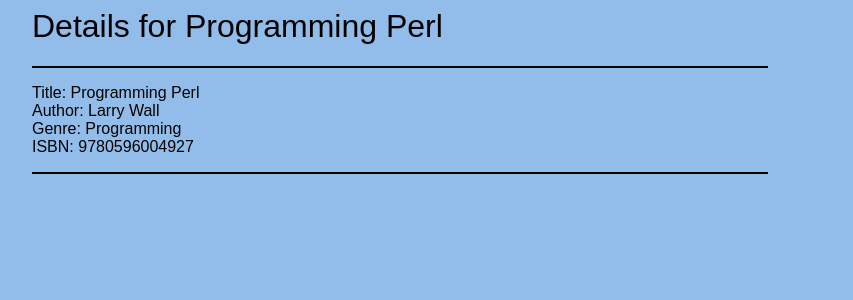
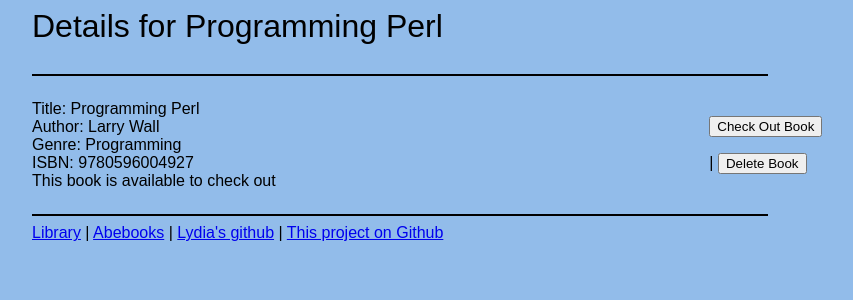
Before and after one commit to LidzDev/CC-W3-D5-lab, a Flask app: page /library/9780596004927 in a window 1280 px wide. Shown: the top 300 px of the page, without its empty margins (16-869 px from the left). Run offline with Flask 3, Linux system fonts and the light colour scheme.

Commit message:
footer added and 2 column styling on isbn page added

```diff
--- a/models/book.py
+++ b/models/book.py
@@ -5,3 +5,4 @@ class Book:
         self.author = author
         self.genre = genre
         self.isbn = isbn
+        self.checked_out = False
--- a/models/library.py
+++ b/models/library.py
@@ -3,16 +3,27 @@ from models.book import Book
 book1 = Book("Programming Perl", "Larry Wall", "Programming", "9780596004927")
 book2 = Book("Unix Power Tools", "Jerry Peek", "Programming", "9780679790730" )
 book3 = Book("Mastering Regular Expressions", "Jeffrey Friedl", "Programming", "9781565922570")
+book4 = Book("Hunter's Oath", "Michelle West", "Fantasy", "9780886776817")
+book5 = Book("Empire & Ecolitan", "L.E. Modesitt, Jr.", "Science Fiction", "0312878796")
 
-books = [book1, book2, book3]
+books = [book1, book2, book3, book4, book5]
 
 def add_new_book(book):
     books.append(book)
 
 def delete_book(isbn):
-    book_to_delete = None
+    book_to_delete = find_book(isbn)
+    if book_to_delete: books.remove(book_to_delete)
+
+def find_book(isbn):
+    book_to_find = None
     for book in books:
         if book.isbn == isbn:
-            book_to_delete = book
+            book_to_find = book
             break
-    books.remove(book_to_delete)
+    return(book_to_find)
+
+def checkout_book(isbn):
+    book_to_checkout = find_book(isbn)
+    book_index = index(books[book_to_checkout])
+    books[book_index][4]= True
--- a/static/base.css
+++ b/static/base.css
@@ -7,7 +7,8 @@ body {
     background-color: #92BCEA;
     margin-left: 3rem;
   }
-h1 {
+
+  h1 {
     font-weight: lighter;
 }
 ul {
@@ -19,6 +20,32 @@ hr {
     margin-inline: 0;
     border: 1px solid black;
 }
+
+#info {
+    grid-area: left;
+}
+
+#actions {
+    grid-area: right;
+    padding-top: 2rem;
+}
+#top {
+    grid-area: top;
+}
+#bottom {
+    grid-area: bottom;
+}
+
+#grid-container {
+    display: grid;
+    grid-template-areas:
+        'top top'
+        'left right'
+        'bottom bottom';
+    grid-template-columns: 3f3 7r;
+}
+
+
 
 /* body>header {
     padding: 1rem;
--- a/templates/base.jinja
+++ b/templates/base.jinja
@@ -7,5 +7,6 @@
     <h1>{{ title }}</h1>
     {% block content %}
     {% endblock %}
+    <footer><a href="/library">Library</a> | <a href="http://www.abebooks.com">Abebooks</a> | <a href="https://www.github.com/LidzDev">Lydia's github</a> | <a href="https://www.github.com/LidzDev/CC-W3-D5-lab">This project on Github</a> </footer>
     </body>
 </html>
--- a/templates/index.jinja
+++ b/templates/index.jinja
@@ -4,7 +4,7 @@
 {% for book in books %}
     <ul>
         <li> <form name="delete_book" action="/library/delete/{{book.isbn}}" method="post"><a href="/library/{{book.isbn}}">{{book.title}}</a> by {{book.author}}, genre: {{book.genre}}
-       <input type="submit" value="Delete Book"/></form> </li>
+        | <input type="submit" name="delete_book" value="Delete Book"/> | <input type="submit" value="Check Out Book"></form> </li>
     </ul>
 {% endfor %}
 
--- a/templates/isbn.jinja
+++ b/templates/isbn.jinja
@@ -1,14 +1,27 @@
 {% extends "base.jinja" %} {% block content %}
-<hr>
 {% if book.isbn == isbn %}
+    <div id="grid-container">
+        <hr id="top">
+        <div id="info">
             <ul>
                 <li>Title: {{book.title}}</li>
                 <li>Author: {{book.author}}</li>
                 <li>Genre: {{book.genre}}</li>
                 <li>ISBN: {{book.isbn}}</li>
+                {% if book.checked_out %} <li>This book is checked out. Chat with the librarian to reserve it</li>
+                {% else %} <li>This book is available to check out</li>
+                {% endif %}
             </ul>
+        </div>
+        <div id="actions">
+            <form name="delete_book" action="/library/delete/{{book.isbn}}" method="post">
+                 <input type="submit" value="Check Out Book"></form> | <input type="submit" name="delete_book" value="Delete Book"/>
+            </form>
+        </div>
+        <hr id="bottom">
+    </div>
 {% else %}
     <p>Maybe you can find something else you'd be interested in <a href="/library">here</a></p>
 {% endif %}
-<hr>
+
 {% endblock %}
```
Also changed, not shown: brief.md (+6 -9 lines). Lines whose indentation alone changed are shown as unchanged.
